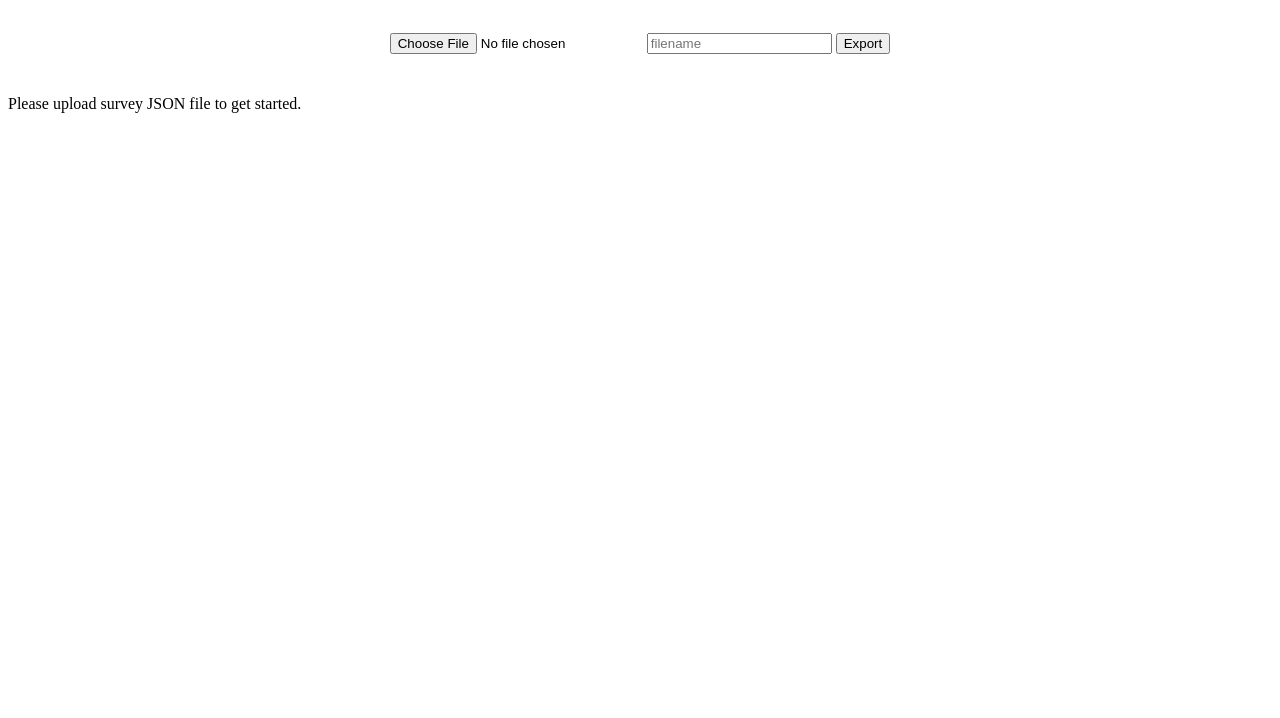
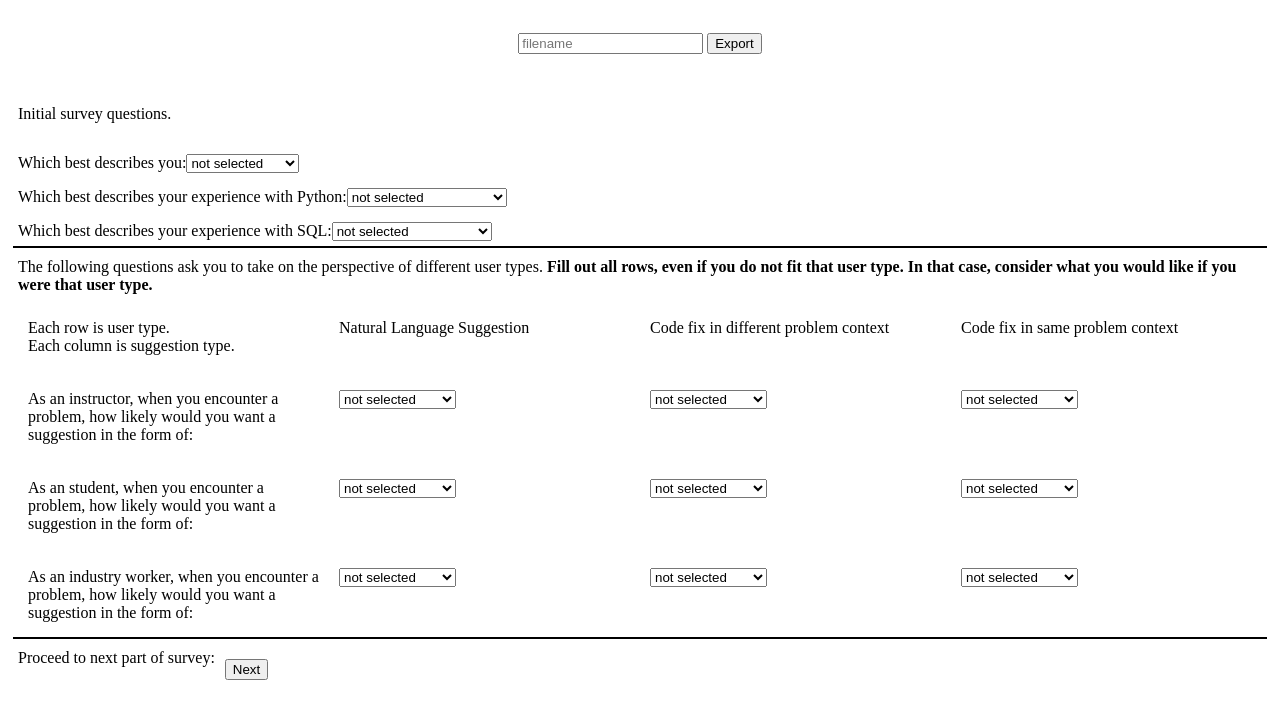
Before and after one commit to jushchuk/research, a plain HTML site: page main.html in a window 1280 px wide. Drawn offline with Linux system fonts and the light colour scheme.

Commit message:
no long need to upload survey

```diff
--- a/main.html
+++ b/main.html
@@ -19,7 +19,8 @@
 <body>
 	<div id=toolbar class="row">
 		<div class="column">
-			<div id="file_loader_exporter" class="column"><input type="file" id="file_upload" name="file" />
+			<div id="file_loader_exporter" class="column">
+				<!--<input type="file" id="file_upload" name="file" />-->
 				<input type="text" id=file_export_name placeholder="filename"/>
 				<button type="button" id="file_export">Export</button>
 			</div>
@@ -28,7 +29,7 @@
 
 	<div id="outer">
 		<div id="outer_start">
-			<p>Please upload survey JSON file to get started.</p>
+			<p>loading survey...</p>
 		</div>
 
 		<div id="outer_questions">
--- a/scripts/control_functions.js
+++ b/scripts/control_functions.js
@@ -4,7 +4,7 @@ function exportFile(){
 	if (problems != null){
 		var new_filename = null;
 		if ($('#file_export_name').val() == ''){
-			new_filename = current_filename;
+			new_filename = currentFilename;
 		} else {
 			new_filename = $('#file_export_name').val();
 		}
--- a/scripts/main.js
+++ b/scripts/main.js
@@ -1,6 +1,7 @@
 var problems = null;
 var currentProblem = 0;
 var currentSuggestion = 0;
+var currentFilename = 'survey_results.json';
 var state = 'start';
 
 var startTime = null;
@@ -12,7 +13,7 @@ $(document).ready(function(){
 function setup(){
 
 	//once user uploads file, much of the site becomes operational (see parseLogs method)
-	document.getElementById("file_upload").addEventListener("change", parseProblems, false);
+	//document.getElementById("file_upload").addEventListener("change", parseProblemsManually, false);
 
 	//adding simple key shortcuts to common operations
 	$(document).keydown(function(e) {
@@ -98,10 +99,50 @@ function setup(){
 
 	//used for stylizing code
 	hljs.initHighlightingOnLoad();
+
+	//comment this out and uncomment other parts to do manually
+	parseProblems();
 }
 
 
 function parseProblems(){
+	$.getJSON( "https://raw.githubusercontent.com/jushchuk/research/master/survey.json", function(data) {
+		console.log( data );
+		if(data != null){
+			startTime = Date.now()
+			problems = data;
+
+			console.log(problems);
+
+			initilizeSurveyObject();
+
+			initilizeControls();
+
+			currentProblem = 0;
+			currentSuggestion = 0;
+
+			populateView();
+
+			showOuter('start');
+
+
+		} else {
+			console.log('failed to parse file:');
+			console.log(data);
+		}
+
+	}).done(function() {
+	   console.log( "second success" );
+	})
+	.fail(function() {
+	  console.log( "error" );
+	})
+	.always(function() {
+	   console.log( "complete" );
+	});
+}
+
+function parseProblemsManually(){
 	var file = this.files;
 	if(file != null && file.length > 0){
 		file = file[0];
@@ -339,7 +380,7 @@ function showOuter(new_state){
 		if(problems != null){
 			$('#outer_start').html('<div class="column"><p>Initial survey questions.</p></div>');
 		} else {
-			$('#outer_start').html('<div class="column"><p>Please upload survey JSON file to get started.</p></div>');
+			$('#outer_start').html('<div class="column"><p>There was an error, please attempt to export and then refresh.</p></div>');
 		}
 		$('#question_matrix_description').html('<span>The following questions ask you to take on the perspective of different user types. <strong>Fill out all rows, even if you do not fit that user type. In that case, consider what you would like if you were that user type.</strong></span>');
 		$('#personal_questions').show();
@@ -348,8 +389,8 @@ function showOuter(new_state){
 		$('#turn_button').html('Next');
 		$('#finish_div').hide();
 	} else if(state == 'end'){
-		$('#outer_start').html('<div class="column"><p>Exit survey questions. This is the last part of the survey. <strong>Please export your survey once complete.</strong></p></div>');
-		$('#question_matrix_description').html('<span>Considering your experience with this survey and identifying problems, please once again relect on the perspective of different user types. <strong>Once again, fill out each row considering what you would like if you were that user type.</strong></span>');
+		$('#outer_start').html('<div class="column"><p>Exit survey questions. This is the last part of the survey. <strong>Please export your survey once complete. Then send to me (James) via communication method I reached out to you from.</strong></p></div>');
+		$('#question_matrix_description').html('<span>Considering your experience with this survey and identifying problems. <strong>Once again, fill out each row considering what you would like if you were that user type.</strong></span>');
 		$('#personal_questions').hide();
 		$('#overall_comment_div').show();
 		$('#control_span').html('Go to previous part of survey: ');
```
Also changed, not shown: index.html (+4 -2 lines).
